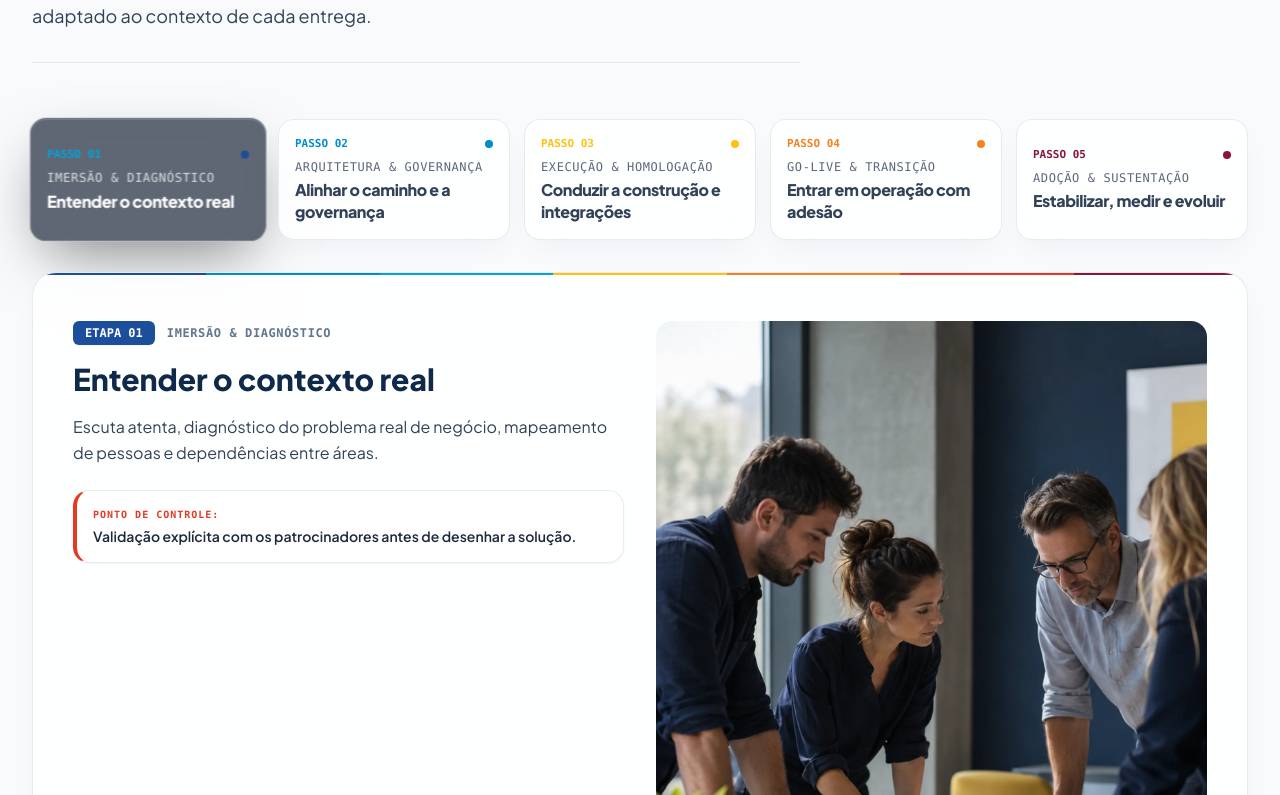
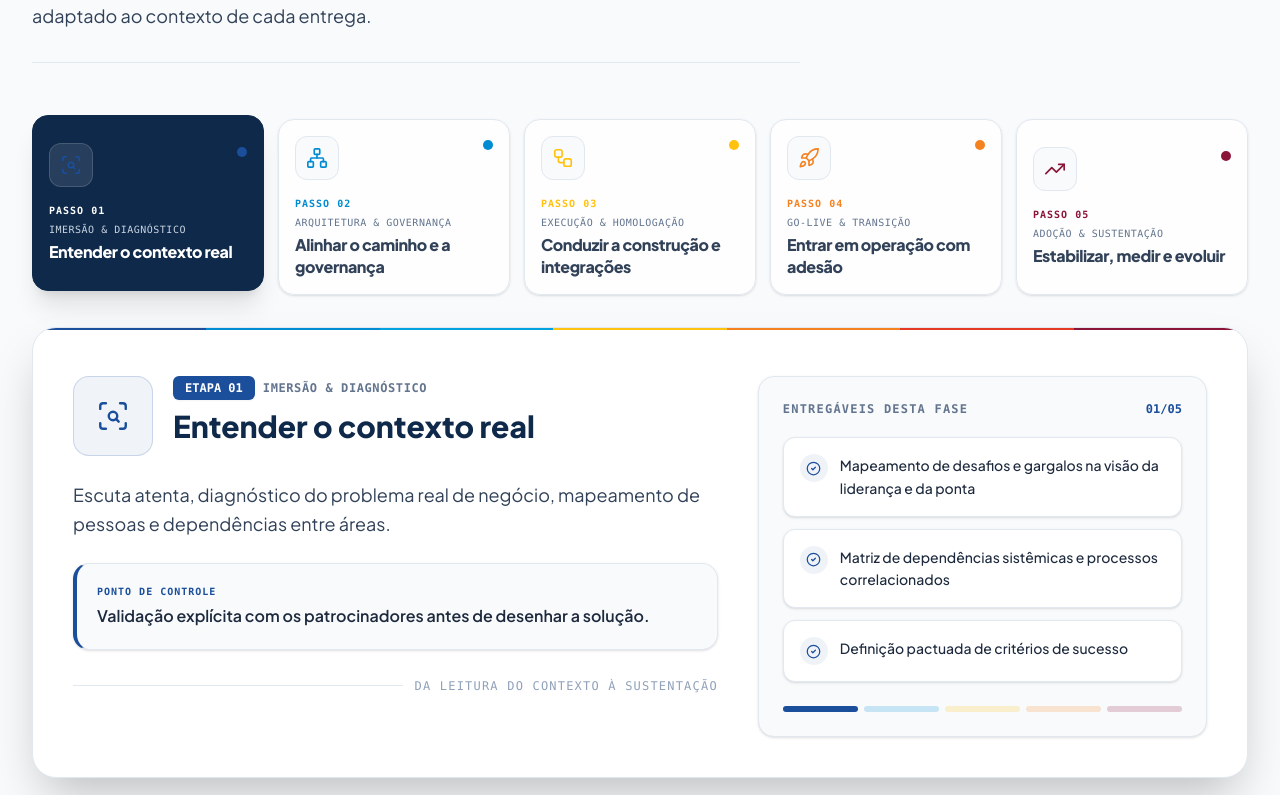
Before and after one commit to lusonocanada/LG-Gemini, a React (Vite) app: page / in a window 1280 px wide. Shown: the part 7465-8260 px from the top of the page. Built offline with nearby package versions, Linux system fonts and the light colour scheme.

Commit message:
Redesenha método com iconografia e painel tipográfico

```diff
--- a/src/components/WorkingMethodology.tsx
+++ b/src/components/WorkingMethodology.tsx
@@ -1,7 +1,15 @@
-import ContextImage from './ContextImage';
 import { useState } from 'react';
-import { CheckCircle2 } from 'lucide-react';
+import {
+  CheckCircle2,
+  ScanSearch,
+  Network,
+  Workflow,
+  Rocket,
+  TrendingUp,
+} from 'lucide-react';
 import LGChromaticBar from './LGChromaticBar';
+
+const icons = [ScanSearch, Network, Workflow, Rocket, TrendingUp];
 
 export default function WorkingMethodology() {
   const [activeStep, setActiveStep] = useState(0);
@@ -74,11 +82,12 @@ export default function WorkingMethodology() {
     }
   ];
 
+  const active = steps[activeStep];
+  const ActiveIcon = icons[activeStep];
+
   return (
     <section id="metodo" className="py-20 lg:py-28 bg-[#F8FAFC] text-[#0F294A] relative border-b border-slate-200">
       <div className="max-w-7xl mx-auto px-4 sm:px-6 lg:px-8">
-
-        {/* Section Header */}
         <div className="max-w-3xl mb-14 pb-8 border-b border-slate-200">
           <div className="flex items-center gap-2 mb-3">
             <span className="w-3 h-1 bg-[#FFC20E]" />
@@ -97,26 +106,37 @@ export default function WorkingMethodology() {
           </p>
         </div>
 
-        {/* Phase Selector Conveyor (5 Step Blueprint) with Liquid Glass */}
         <div className="grid grid-cols-1 sm:grid-cols-2 lg:grid-cols-5 gap-3.5 mb-8">
           {steps.map((step, idx) => {
             const isSelected = activeStep === idx;
+            const StepIcon = icons[idx];
+
             return (
               <button
-                key={idx}
+                key={step.number}
                 onClick={() => setActiveStep(idx)}
                 aria-pressed={isSelected}
-                className={`p-4 text-left rounded-2xl transition-all duration-200 cursor-pointer ${
+                className={`group p-4 text-left rounded-2xl transition-all duration-200 cursor-pointer border ${
                   isSelected
-                    ? 'liquid-glass-dark text-white border-2 border-[#00A3E0] shadow-xl scale-[1.02]'
-                    : 'liquid-glass-card text-slate-700 hover:text-[#0F294A] hover:scale-[1.01]'
+                    ? 'bg-[#0F294A] text-white border-[#0F294A] shadow-xl -translate-y-1'
+                    : 'bg-white/80 text-slate-700 border-slate-200 hover:bg-white hover:border-slate-300 hover:-translate-y-0.5 shadow-sm'
                 }`}
               >
-                <div className="flex items-center justify-between text-[11px] font-mono mb-1.5 font-bold">
-                  <span style={{ color: isSelected ? '#00A3E0' : step.color }}>PASSO {step.number}</span>
-                  <span className="w-2 h-2 rounded-full" style={{ backgroundColor: step.color }} />
+                <div className="flex items-start justify-between gap-3 mb-4">
+                  <div
+                    className={`w-11 h-11 rounded-xl flex items-center justify-center border transition-transform duration-200 group-hover:scale-105 ${
+                      isSelected ? 'bg-white/10 border-white/15' : 'bg-slate-50 border-slate-200'
+                    }`}
+                  >
+                    <StepIcon size={22} strokeWidth={1.8} style={{ color: isSelected ? step.color : step.color }} />
                   </div>
-                <div className="text-xs font-mono uppercase tracking-wider block opacity-80 mb-1">
+                  <span className="w-2.5 h-2.5 rounded-full mt-1" style={{ backgroundColor: step.color }} />
+                </div>
+
+                <span className="text-[10px] font-mono font-bold uppercase tracking-widest block mb-1" style={{ color: isSelected ? '#FFFFFF' : step.color }}>
+                  PASSO {step.number}
+                </span>
+                <div className={`text-[10px] font-mono uppercase tracking-wider mb-1 ${isSelected ? 'text-slate-300' : 'text-slate-500'}`}>
                   {step.focus}
                 </div>
                 <h3 className="text-sm sm:text-base font-black tracking-tight leading-snug">
@@ -127,72 +147,101 @@ export default function WorkingMethodology() {
           })}
         </div>
 
-        {/* Detailed Inspection Stage for Selected Phase with Liquid Glass */}
-        <div className="liquid-glass-card rounded-3xl border border-slate-200/90 shadow-2xl p-6 sm:p-10 relative overflow-hidden">
+        <div className="bg-white rounded-3xl border border-slate-200 shadow-2xl relative overflow-hidden">
           <div className="w-full absolute top-0 left-0 right-0">
             <LGChromaticBar size="xs" />
           </div>
 
-          <div className="method-detail pt-2">
+          <div className="p-6 sm:p-10 pt-10 sm:pt-12">
+            <div className="grid grid-cols-1 lg:grid-cols-12 gap-8 lg:gap-10 items-start">
+              <div className="lg:col-span-7 space-y-6">
+                <div className="flex items-start gap-4 sm:gap-5">
+                  <div
+                    className="w-16 h-16 sm:w-20 sm:h-20 rounded-2xl flex items-center justify-center border shrink-0"
+                    style={{ backgroundColor: `${active.color}10`, borderColor: `${active.color}30` }}
+                  >
+                    <ActiveIcon size={34} strokeWidth={1.7} style={{ color: active.color }} />
+                  </div>
 
-            <div className="method-copy">
-            <div className="method-summary space-y-4">
-              <div className="flex items-center gap-3">
+                  <div className="min-w-0">
+                    <div className="flex flex-wrap items-center gap-2 mb-2">
                       <span
                         className="px-3 py-1 rounded-md text-xs font-mono font-bold text-white uppercase shadow-xs"
-                  style={{ backgroundColor: steps[activeStep].color }}
+                        style={{ backgroundColor: active.color }}
                       >
-                  ETAPA {steps[activeStep].number}
+                        ETAPA {active.number}
                       </span>
                       <span className="text-xs font-mono font-bold text-slate-500 uppercase tracking-wider">
-                  {steps[activeStep].focus}
+                        {active.focus}
                       </span>
                     </div>
 
                     <h3 className="text-2xl sm:text-3xl font-black text-[#0F294A] leading-tight">
-                {steps[activeStep].title}
+                      {active.title}
                     </h3>
-
-              <p className="text-base text-slate-700 leading-relaxed font-normal">
-                {steps[activeStep].summary}
-              </p>
-
-            </div>
-            <div className="method-checkpoint">
-              {/* Quality Gate Checkpoint */}
-              <div className="p-4 rounded-2xl bg-white/70 backdrop-blur-md border-l-4 border-l-[#E53924] border-t border-r border-b border-slate-200/80 shadow-xs">
-                <span className="text-[10px] font-mono uppercase tracking-widest text-[#E53924] font-bold block mb-1">
-                  Ponto de controle:
-                </span>
-                <p className="text-xs sm:text-sm text-slate-800 font-semibold">
-                  {steps[activeStep].checkpoint}
-                </p>
                   </div>
                 </div>
 
+                <p className="text-base sm:text-lg text-slate-700 leading-relaxed max-w-3xl">
+                  {active.summary}
+                </p>
+
+                <div className="p-5 rounded-2xl bg-[#F8FAFC] border-l-4 border-t border-r border-b border-slate-200 shadow-sm" style={{ borderLeftColor: active.color }}>
+                  <span className="text-[10px] font-mono uppercase tracking-widest font-bold block mb-1" style={{ color: active.color }}>
+                    Ponto de controle
+                  </span>
+                  <p className="text-sm sm:text-base text-slate-800 font-semibold leading-relaxed">
+                    {active.checkpoint}
+                  </p>
                 </div>
-            <ContextImage name="metodo-colaboracao" alt="Equipe reunida para alinhar um plano de trabalho." portrait className="method-photo" />
 
-            <div className="method-deliverables space-y-3 bg-white/60 backdrop-blur-md rounded-2xl p-6 border border-slate-200/80 shadow-xs">
-              <span className="text-xs font-mono uppercase tracking-widest text-slate-500 font-bold block mb-2">
-                Entregáveis Desta Fase:
+                <div className="hidden lg:flex items-center gap-3 pt-1 text-xs font-mono uppercase tracking-widest text-slate-400">
+                  <span className="h-px flex-1 bg-slate-200" />
+                  <span>Da leitura do contexto à sustentação</span>
+                </div>
+              </div>
+
+              <div className="lg:col-span-5">
+                <div className="bg-[#F8FAFC] rounded-2xl p-5 sm:p-6 border border-slate-200 shadow-sm">
+                  <div className="flex items-center justify-between gap-3 mb-5">
+                    <span className="text-xs font-mono uppercase tracking-widest text-slate-500 font-bold">
+                      Entregáveis desta fase
                     </span>
+                    <span className="text-xs font-mono font-black" style={{ color: active.color }}>
+                      {active.number}/05
+                    </span>
+                  </div>
 
                   <div className="space-y-3">
-                {steps[activeStep].deliverables.map((item, dIdx) => (
-                  <div key={dIdx} className="flex items-start gap-3 bg-white/90 backdrop-blur-sm p-3.5 rounded-xl border border-slate-200/80 shadow-2xs">
-                    <CheckCircle2 size={16} className="text-[#008CD2] shrink-0 mt-0.5" />
-                    <span className="text-xs sm:text-sm text-slate-800 font-medium leading-relaxed">
+                    {active.deliverables.map((item, dIdx) => (
+                      <div key={dIdx} className="flex items-start gap-3 bg-white p-4 rounded-xl border border-slate-200 shadow-sm">
+                        <div className="w-7 h-7 rounded-full flex items-center justify-center shrink-0" style={{ backgroundColor: `${active.color}12` }}>
+                          <CheckCircle2 size={15} style={{ color: active.color }} />
+                        </div>
+                        <span className="text-sm text-slate-800 font-medium leading-relaxed">
                           {item}
                         </span>
                       </div>
                     ))}
                   </div>
-            </div>
 
+                  <div className="grid grid-cols-5 gap-1.5 mt-6" aria-hidden="true">
+                    {steps.map((step, idx) => (
+                      <div
+                        key={step.number}
+                        className="h-1.5 rounded-full transition-opacity duration-200"
+                        style={{
+                          backgroundColor: step.color,
+                          opacity: idx === activeStep ? 1 : 0.2,
+                        }}
+                      />
+                    ))}
                   </div>
                 </div>
-
+              </div>
+            </div>
+          </div>
+        </div>
       </div>
     </section>
   );
```
Lines whose indentation alone changed are shown as unchanged.
